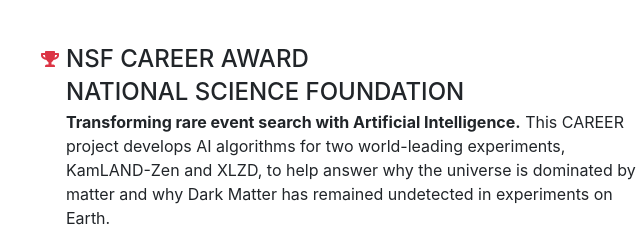
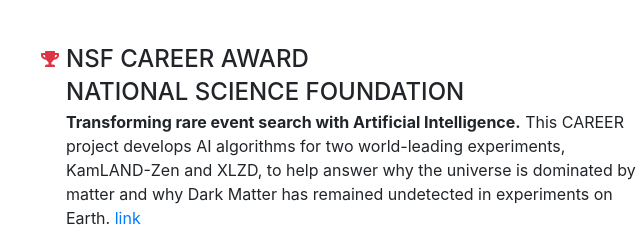
Before and after one commit to aobol/AoboLi, a website with bundled scripts: page index.html in a window 1280 px wide. Shown: the part 10249-10492 px from the top of the page, 294-934 px from the left. Built offline with nearby package versions, Linux system fonts and the light colour scheme; a web font is replaced by a local one.

Commit message:
Add NSF CAREER award link

```diff
--- a/index.html
+++ b/index.html
@@ -979,7 +979,7 @@
                         <div class="resume-content mr-auto">
                             <h4 class="mb-0">NSF CAREER Award</h4>
                             <div class="subheading mb-0">National Science Foundation</div>
-                            <p><strong>Transforming rare event search with Artificial Intelligence.</strong> This CAREER project develops AI algorithms for two world-leading experiments, KamLAND-Zen and XLZD, to help answer why the universe is dominated by matter and why Dark Matter has remained undetected in experiments on Earth.</p>
+                            <p><strong>Transforming rare event search with Artificial Intelligence.</strong> This CAREER project develops AI algorithms for two world-leading experiments, KamLAND-Zen and XLZD, to help answer why the universe is dominated by matter and why Dark Matter has remained undetected in experiments on Earth. <a href="https://www.nsf.gov/awardsearch/show-award?AWD_ID=2542832">link</a></p>
                             <p>The project will use Large Language Model powered AI agents to aid KamLAND-Zen in deciphering matter-antimatter asymmetry, while creating AI-accelerated simulations to optimize the design of the XLZD Dark Matter detector. The education program will build the Rare AI for Science Ecosystem (RAISE), a student-led platform featuring popular science stories and LLM-assisted AI tutorials to train interdisciplinary "Data Physicists."</p>
                             <p>Technically, the work connects near-term KamNet integration for KamLAND-Zen's final neutrinoless double-beta decay analysis, medium-term hardware-accelerated dual-agent AI systems for KamLAND2-Zen, and long-term Rare Event Surrogate Models for the Generation-3 XLZD dark matter experiment.</p>
                         </div>
```
